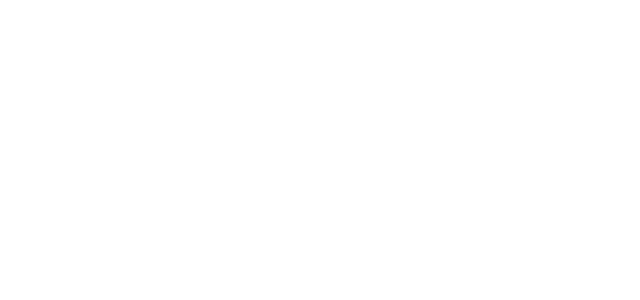
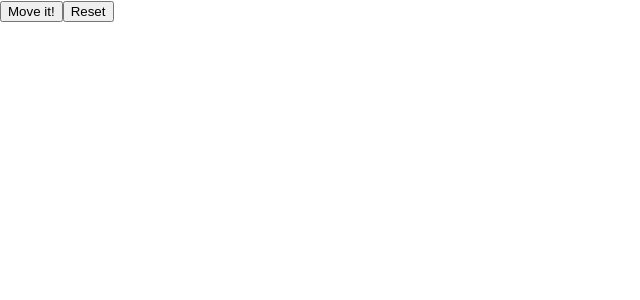
Before and after one commit to RockerReactor/rocker-reactor, a React (Create React App) app: page / in a window 1280 px wide. Shown: the top 300 px of the page, without its empty margins (0-640 px from the left). Built offline with nearby package versions, Linux system fonts and the light colour scheme.

Commit message:
Add testing UI as well as a few serial changes?

```diff
--- a/src/serialInterface.tsx
+++ b/src/serialInterface.tsx
@@ -20,6 +20,8 @@
 	const [SPWM, setSPWM] = useState<number>(175); // Default SPWM value
 	const [AngleStep, setAngleStep] = useState<number>(10); // Default AngleStep
 	const [position, setPosition] = useState<number>(0); // Current position from Arduino
+
+	const [connected, setConnected] = useState<boolean>(false);
 
 	/**
 	 * Connect to the serial port selected by the user.
@@ -53,6 +55,7 @@
 				readLoop(); // Start reading data from Arduino
 
 				console.log("Connected to serial port");
+				setConnected(true);
 			} catch (error) {
 				console.error("Error connecting to serial port:", error);
 			}
@@ -80,6 +83,7 @@
 				setPort(null);
 			}
 			console.log("Disconnected from serial port");
+			setConnected(false);
 		} catch (error) {
 			console.error("Error disconnecting from serial port:", error);
 		}
@@ -203,6 +207,7 @@
 	 */
 	const sendMovementCommand = async (desiredPosition: number) => {
 		// Construct command string
+		logMovement(1, 2);
 		const command = `g${desiredPosition}`;
 		await sendCommand(command);
 	};
@@ -250,14 +255,31 @@
 	};
 
 	// Clean up on component unmount
-	useEffect(() => {
+	// This might be broken for today just rely on GC hopefully
+	/**useEffect(() => {
 		return () => {
 			disconnect();
 		};
 		// eslint-disable-next-line react-hooks/exhaustive-deps
 	}, []);
+	**/
 
-	return null;
+	useEffect(() => {
+		connect();
+	}, [connect, connected]);
+
+	return (
+		<div>
+			<div id="buttons">
+				<button onClick={() => sendMovementCommand(90)}>
+					Move it!
+				</button>
+				<button onClick={() => sendMovementCommand(0)}>Reset</button>
+			</div>
+			<br />
+			<div id="log">{log.join("\n")}</div>
+		</div>
+	);
 };
 
 export default SerialInterface;
```
